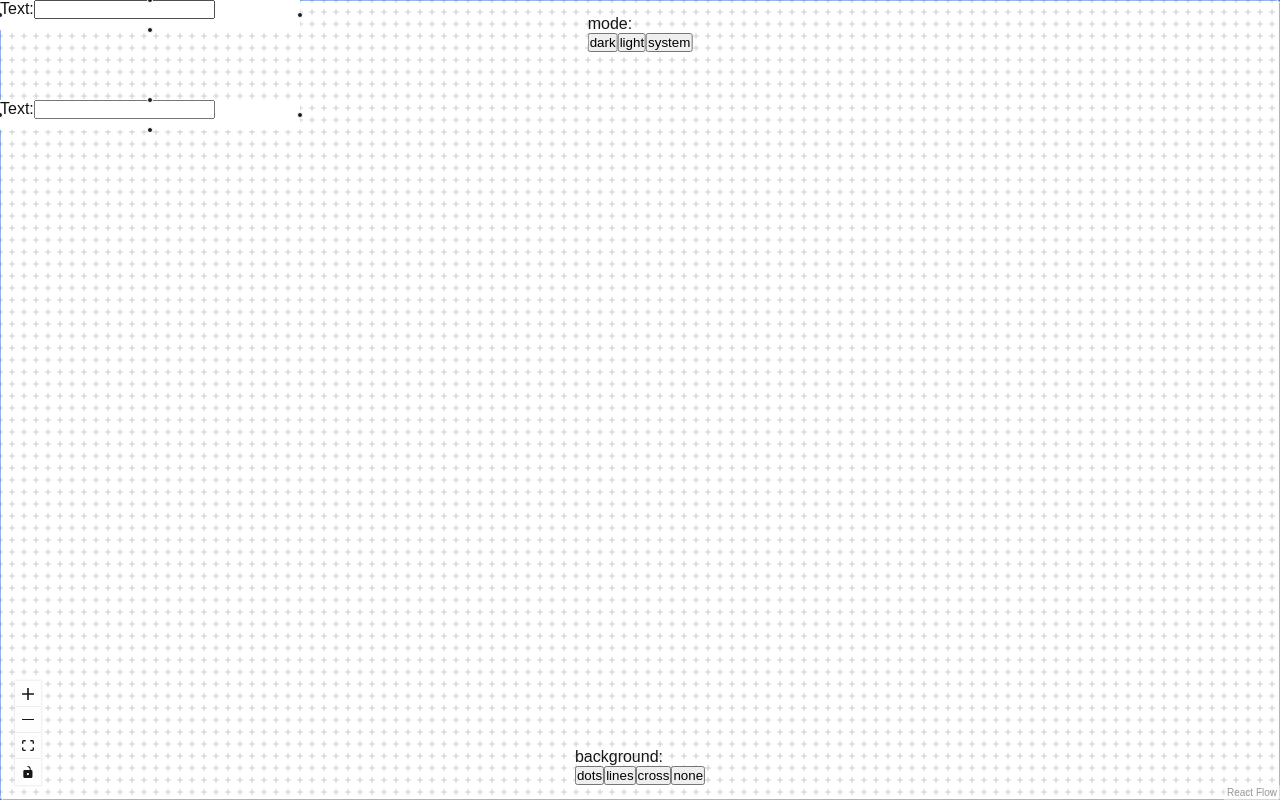
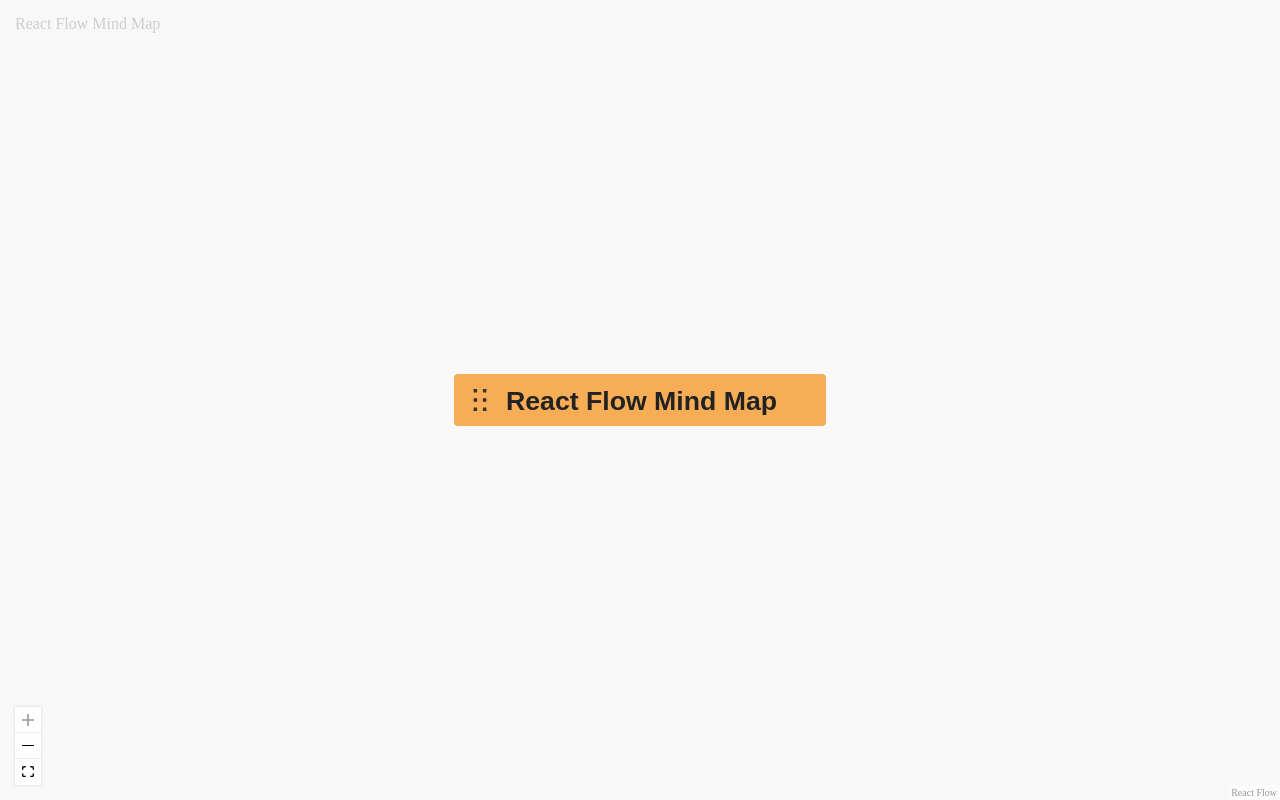
Before and after one commit to SNUSTHON/TEAM1_FE, a Next.js app: page / in a window 1280 px wide. Built offline with nearby package versions, Linux system fonts and the light colour scheme.

Commit message:
feat: 노드 드래그해서 추가

```diff
--- a/src/app/globals.css
+++ b/src/app/globals.css
@@ -1,56 +1,79 @@
-:root {
-  --background: #ffffff;
-  --foreground: #171717;
-}
-
-@media (prefers-color-scheme: dark) {
-  :root {
-    --background: #0a0a0a;
-    --foreground: #ededed;
-  }
+body {
+  margin: 0;
+  background-color: #f8f8f8;
 }
 
 html,
-body {
-  max-width: 100vw;
-  overflow-x: hidden;
+body,
+#root {
+  height: 100%;
 }
 
-body {
-  color: var(--foreground);
-  background: var(--background);
-  font-family: Arial, Helvetica, sans-serif;
-  -webkit-font-smoothing: antialiased;
-  -moz-osx-font-smoothing: grayscale;
+.header {
+  color: #cdcdcd;
 }
 
-* {
-  box-sizing: border-box;
-  padding: 0;
-  margin: 0;
+.react-flow__node-mindmap {
+  background: #f6ad55;
+  border-radius: 2px;
+  border: 1px solid transparent;
+  padding: 2px 5px;
+  font-weight: 700;
 }
 
-a {
-  color: inherit;
-  text-decoration: none;
+.react-flow__handle.target {
+  top: 50%;
+  pointer-events: none;
+  opacity: 0;
 }
 
-@media (prefers-color-scheme: dark) {
-  html {
-    color-scheme: dark;
-  }
+.react-flow__handle.source {
+  top: 0;
+  left: 0;
+  transform: none;
+  background: #f6ad55;
+  height: 100%;
+  width: 100%;
+  border-radius: 2px;
+  border: none;
 }
 
-.dark .react-flow__node {
-  background: #777;
-  color: white;
+.react-flow .react-flow__connectionline {
+  z-index: 0;
 }
 
-.light .react-flow__node {
-  background: white;
-  color: #111;
+.inputWrapper {
+  display: flex;
+  height: 20px;
+  z-index: 1;
+  position: relative;
+  pointer-events: none;
 }
-.react-flow__node {
-  width: 300px;
-  height: 30px;
+
+.dragHandle {
+  background: transparent;
+  width: 14px;
+  height: 100%;
+  margin-right: 4px;
+  display: flex;
+  align-items: center;
+  pointer-events: all;
 }
+
+.input {
+  border: none;
+  padding: 0 2px;
+  border-radius: 1px;
+  font-weight: 700;
+  background: transparent;
+  height: 100%;
+  color: #222;
+  pointer-events: none;
+}
+
+.input:focus {
+  border: none;
+  outline: none;
+  background: rgba(255, 255, 255, 0.25);
+  pointer-events: all;
+}
--- a/src/app/page.js
+++ b/src/app/page.js
@@ -1,103 +1,138 @@
 "use client";
-import React, { useCallback, useState } from "react";
+import React, { useCallback, useRef } from "react";
 import {
   ReactFlow,
-  useNodesState,
-  useEdgesState,
-  addEdge,
   Controls,
-  Background,
   Panel,
-  NodeToolbar,
-  NodeResizer,
-  SelectionMode,
-  applyNodeChanges,
-  applyEdgeChanges,
+  useStoreApi,
+  useReactFlow,
+  ReactFlowProvider,
+  ConnectionLineType,
 } from "@xyflow/react";
+import { shallow } from "zustand/shallow";
 
+import MindMapNode from "@/components/MindMapNode";
+import MindMapEdge from "@/components/MindMapEdge";
 import "@xyflow/react/dist/style.css";
-import { CustomNode } from "@/components/CustomNode";
+import useStore from "./store";
 
-const nodeTypes = { customNode: CustomNode };
+const selector = (state) => ({
+  nodes: state.nodes,
+  edges: state.edges,
+  onNodesChange: state.onNodesChange,
+  onEdgesChange: state.onEdgesChange,
+  addChildNode: state.addChildNode,
+});
 
-const initialNodes = [
-  {
-    id: "1",
-    position: { x: 0, y: 0 },
-    data: { label: "1" },
-    type: "customNode",
+const nodeTypes = {
+  mindmap: MindMapNode,
+};
+
+const edgeTypes = {
+  mindmap: MindMapEdge,
+};
+
+const nodeOrigin = [0.5, 0.5];
+const connectionLineStyle = { stroke: "#F6AD55", strokeWidth: 3 };
+const defaultEdgeOptions = { style: connectionLineStyle, type: "mindmap" };
+
+function Flow() {
+  // whenever you use multiple values, you should use shallow for making sure that the component only re-renders when one of the values change
+  const { nodes, edges, onNodesChange, onEdgesChange, addChildNode } = useStore(
+    selector,
+    shallow
+  );
+  const connectingNodeId = useRef(null);
+  const store = useStoreApi();
+  const { screenToFlowPosition } = useReactFlow();
+
+  const getChildNodePosition = (event, parentNode) => {
+    const { domNode } = store.getState();
+
+    if (
+      !domNode ||
+      // we need to check if these properites exist, because when a node is not initialized yet,
+      // it doesn't have a positionAbsolute nor a width or height
+      !parentNode?.internals.positionAbsolute ||
+      !parentNode?.measured.width ||
+      !parentNode?.measured.height
+    ) {
+      return;
+    }
+
+    const isTouchEvent = "touches" in event;
+    const x = isTouchEvent ? event.touches[0].clientX : event.clientX;
+    const y = isTouchEvent ? event.touches[0].clientY : event.clientY;
+    // we need to remove the wrapper bounds, in order to get the correct mouse position
+    const panePosition = screenToFlowPosition({
+      x,
+      y,
+    });
+
+    // we are calculating with positionAbsolute here because child nodes are positioned relative to their parent
+    return {
+      x:
+        panePosition.x -
+        parentNode.internals.positionAbsolute.x +
+        parentNode.measured.width / 2,
+      y:
+        panePosition.y -
+        parentNode.internals.positionAbsolute.y +
+        parentNode.measured.height / 2,
+    };
+  };
+
+  const onConnectStart = useCallback((_, { nodeId }) => {
+    connectingNodeId.current = nodeId;
+  }, []);
+
+  const onConnectEnd = useCallback(
+    (event) => {
+      const { nodeLookup } = store.getState();
+      const targetIsPane = event.target.classList.contains("react-flow__pane");
+
+      if (targetIsPane && connectingNodeId.current) {
+        const parentNode = nodeLookup.get(connectingNodeId.current);
+        const childNodePosition = getChildNodePosition(event, parentNode);
+
+        if (parentNode && childNodePosition) {
+          addChildNode(parentNode, childNodePosition);
+        }
+      }
     },
-  {
-    id: "2",
-    position: { x: 0, y: 100 },
-    data: { label: "2" },
-    type: "customNode",
-  },
-];
-const initialEdges = [{ id: "e1-2", source: "1", target: "2" }];
-
-export default function App() {
-  const [nodes, setNodes] = useState(initialNodes);
-  const [edges, setEdges] = useState([]);
-
-  const onNodesChange = useCallback(
-    (changes) => {
-      setNodes((nds) => applyNodeChanges(changes, nds));
-      console.log(nodes);
-    },
-    [setNodes]
-  );
-  const onEdgesChange = useCallback(
-    (changes) => {
-      setEdges((eds) => applyEdgeChanges(changes, eds));
-      console.log(edges);
-    },
-    [setEdges]
-  );
-  const onConnect = useCallback(
-    (connection) => setEdges((eds) => addEdge(connection, eds)),
-    [setEdges]
+    [getChildNodePosition]
   );
 
-  const [variant, setVariant] = useState("cross");
-
-  const [displayMode, setDisplayMode] = useState("system");
-
-  const panOnDrag = [1, 2];
-
   return (
-    <div style={{ width: "100vw", height: "100vh" }}>
     <ReactFlow
-        colorMode={displayMode}
       nodes={nodes}
       edges={edges}
       onNodesChange={onNodesChange}
       onEdgesChange={onEdgesChange}
-        onConnect={onConnect}
-        panOnScroll
-        selectionOnDrag
-        panOnDrag={panOnDrag}
       nodeTypes={nodeTypes}
-        selectionMode={SelectionMode.Partial}
+      edgeTypes={edgeTypes}
+      onConnectStart={onConnectStart}
+      onConnectEnd={onConnectEnd}
+      nodeOrigin={nodeOrigin}
+      connectionLineStyle={connectionLineStyle}
+      defaultEdgeOptions={defaultEdgeOptions}
+      connectionLineType={ConnectionLineType.Straight}
+      fitView
     >
-        <Background color="#ccc" variant={variant} gap={12} />
-        <Panel position="bottom-center">
-          <div>background:</div>
-          <button onClick={() => setVariant("dots")}>dots</button>
-          <button onClick={() => setVariant("lines")}>lines</button>
-          <button onClick={() => setVariant("cross")}>cross</button>
-          <button onClick={() => setVariant("")}>none</button>{" "}
+      <Controls showInteractive={false} />
+      <Panel position="top-left" className="header">
+        React Flow Mind Map
       </Panel>
-        <Panel position="top-center">
-          <div>mode:</div>
-          <button onClick={() => setDisplayMode("dark")}>dark</button>
-          <button onClick={() => setDisplayMode("light")}>light</button>
-          <button onClick={() => setDisplayMode("system")}>system</button>
-        </Panel>
-        <Controls />
-        <NodeToolbar />
-        <NodeResizer />
     </ReactFlow>
-    </div>
   );
 }
+
+export default function Page() {
+  return (
+    <ReactFlowProvider>
+      <div style={{ width: "100vw", height: "100vh" }}>
+        <Flow />
+      </div>
+    </ReactFlowProvider>
+  );
+}
--- /dev/null
+++ b/src/app/store.js
@@ -0,0 +1,59 @@
+import { applyNodeChanges, applyEdgeChanges } from "@xyflow/react";
+import { create } from "zustand";
+import { nanoid } from "nanoid/non-secure";
+
+const useStore = create((set, get) => ({
+  nodes: [
+    {
+      id: "root",
+      type: "mindmap",
+      data: { label: "React Flow Mind Map" },
+      position: { x: 0, y: 0 },
+    },
+  ],
+  edges: [],
+  onNodesChange: (changes) => {
+    set({
+      nodes: applyNodeChanges(changes, get().nodes),
+    });
+  },
+  onEdgesChange: (changes) => {
+    set({
+      edges: applyEdgeChanges(changes, get().edges),
+    });
+  },
+  addChildNode: (parentNode, position) => {
+    const newNode = {
+      id: nanoid(),
+      type: "mindmap",
+      data: { label: "New Node" },
+      position,
+      parentId: parentNode.id,
+    };
+
+    const newEdge = {
+      id: nanoid(),
+      source: parentNode.id,
+      target: newNode.id,
+    };
+
+    set({
+      nodes: [...get().nodes, newNode],
+      edges: [...get().edges, newEdge],
+    });
+  },
+  updateNodeLabel: (nodeId, label) => {
+    set({
+      nodes: get().nodes.map((node) => {
+        if (node.id === nodeId) {
+          // it's important to create a new object here, to inform React Flow about the changes
+          node.data = { ...node.data, label };
+        }
+
+        return node;
+      }),
+    });
+  },
+}));
+
+export default useStore;
--- /dev/null
+++ b/src/components/MindMapEdge.js
@@ -0,0 +1,17 @@
+import React from "react";
+import { BaseEdge, EdgeProps, getStraightPath } from "@xyflow/react";
+
+function MindMapEdge(props) {
+  const { sourceX, sourceY, targetX, targetY } = props;
+
+  const [edgePath] = getStraightPath({
+    sourceX,
+    sourceY: sourceY + 20,
+    targetX,
+    targetY,
+  });
+
+  return <BaseEdge path={edgePath} {...props} />;
+}
+
+export default MindMapEdge;
--- /dev/null
+++ b/src/components/MindMapNode.js
@@ -0,0 +1,52 @@
+import React, { useRef, useEffect, useLayoutEffect } from "react";
+import { Handle, Position } from "@xyflow/react";
+
+import useStore from "@/app/store";
+
+function MindMapNode({ id, data }) {
+  const inputRef = useRef();
+  const updateNodeLabel = useStore((state) => state.updateNodeLabel);
+
+  useLayoutEffect(() => {
+    if (inputRef.current) {
+      inputRef.current.style.width = `${data.label.length * 8}px`;
+    }
+  }, [data.label.length]);
+
+  useEffect(() => {
+    setTimeout(() => {
+      if (inputRef.current) {
+        inputRef.current.focus({ preventScroll: true });
+      }
+    }, 1);
+  }, []);
+
+  return (
+    <>
+      <div className="inputWrapper">
+        <div className="dragHandle">
+          {/* icon taken from grommet https://icons.grommet.io */}
+          <svg viewBox="0 0 24 24">
+            <path
+              fill="#333"
+              stroke="#333"
+              strokeWidth="1"
+              d="M15 5h2V3h-2v2zM7 5h2V3H7v2zm8 8h2v-2h-2v2zm-8 0h2v-2H7v2zm8 8h2v-2h-2v2zm-8 0h2v-2H7v2z"
+            />
+          </svg>
+        </div>
+        <input
+          value={data.label}
+          onChange={(evt) => updateNodeLabel(id, evt.target.value)}
+          className="input"
+          ref={inputRef}
+        />
+      </div>
+
+      <Handle type="target" position={Position.Top} />
+      <Handle type="source" position={Position.Top} />
+    </>
+  );
+}
+
+export default MindMapNode;
```
Lines whose indentation alone changed are shown as unchanged.
